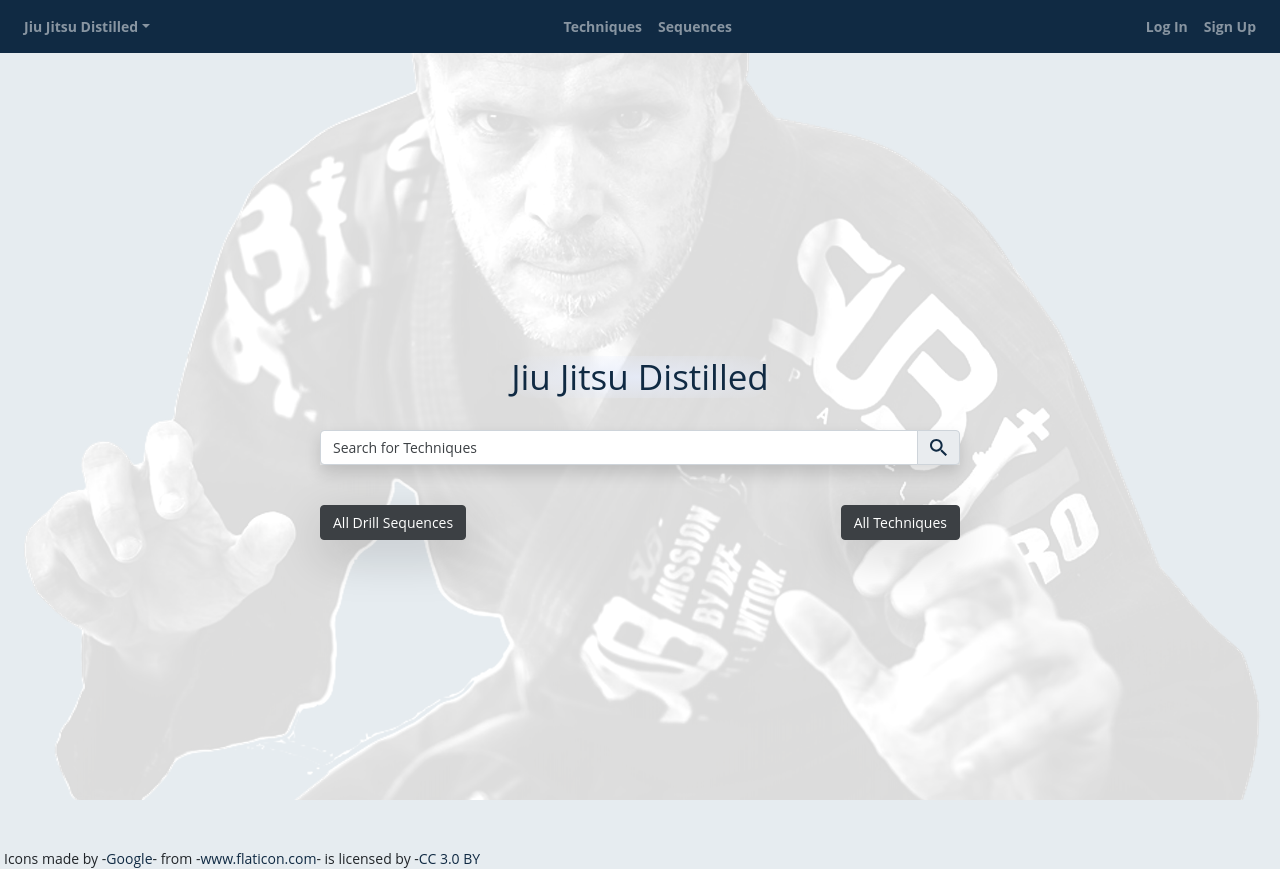
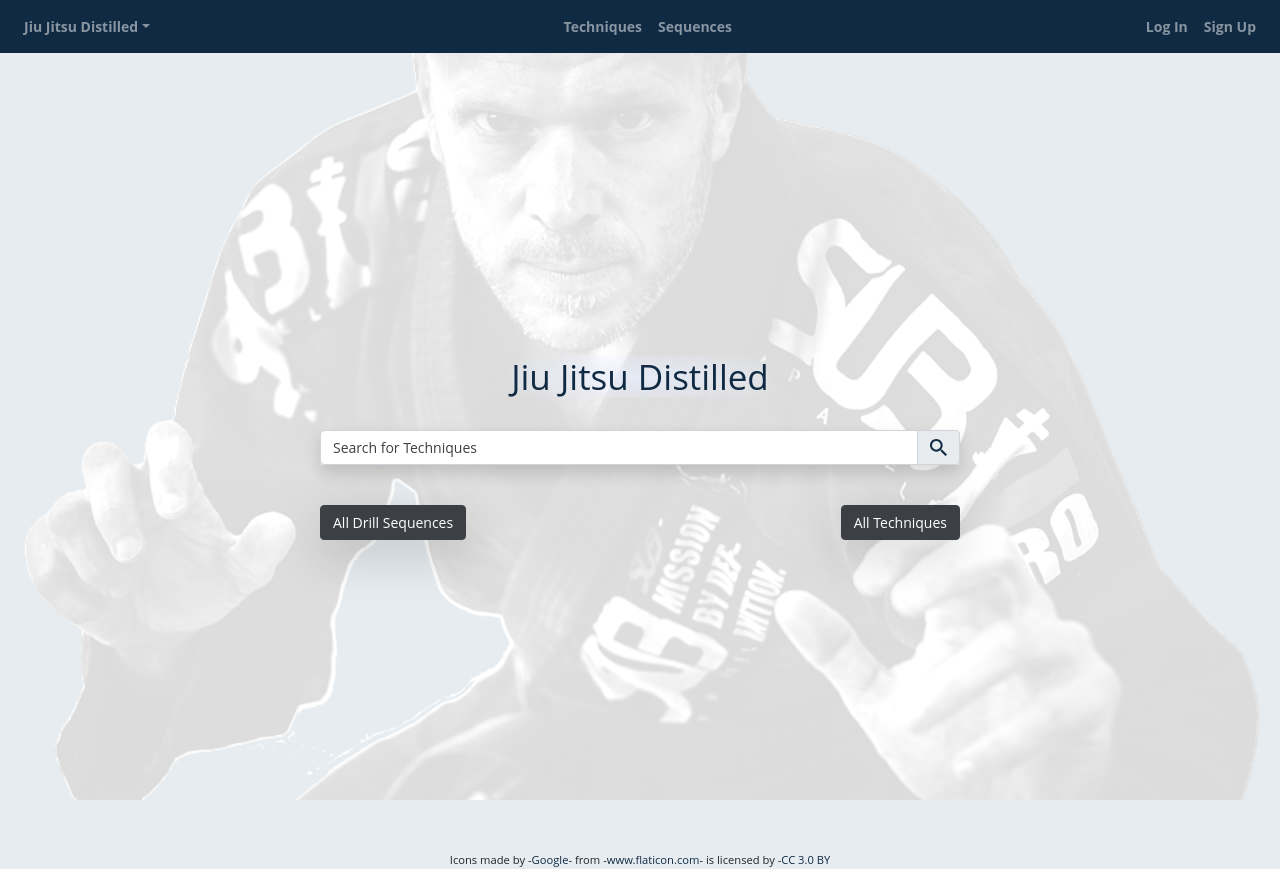
Before and after one commit to sartoriusrex/jjd-client, a React (Create React App) app: page / in a window 1280 px wide. Built offline with nearby package versions, Linux system fonts and the light colour scheme.

Commit message:
reduce size of cover photo and remote unused photo; center text in footer

```diff
--- a/src/containers/Footer.js
+++ b/src/containers/Footer.js
@@ -3,8 +3,8 @@ import { Link } from "react-router-dom";
 
 const Footer = () => {
   return(
-    <div className="container-fluid p-0 pt-5">
-      <div className="pr-1 pl-1">
+    <div className="container-fluid p-0 pt-5 text-center">
+      <small className="pr-1 pl-1">
         Icons made by -
         <Link
           to="https://www.flaticon.com/authors/google" title="Google">
@@ -23,7 +23,7 @@ const Footer = () => {
           target="_blank">
           CC 3.0 BY
         </Link>
-      </div>
+      </small>
     </div>
   )
 }
```
Also changed, not shown: src/images/cover.png, src/images/jjd_cover.png (deleted).
